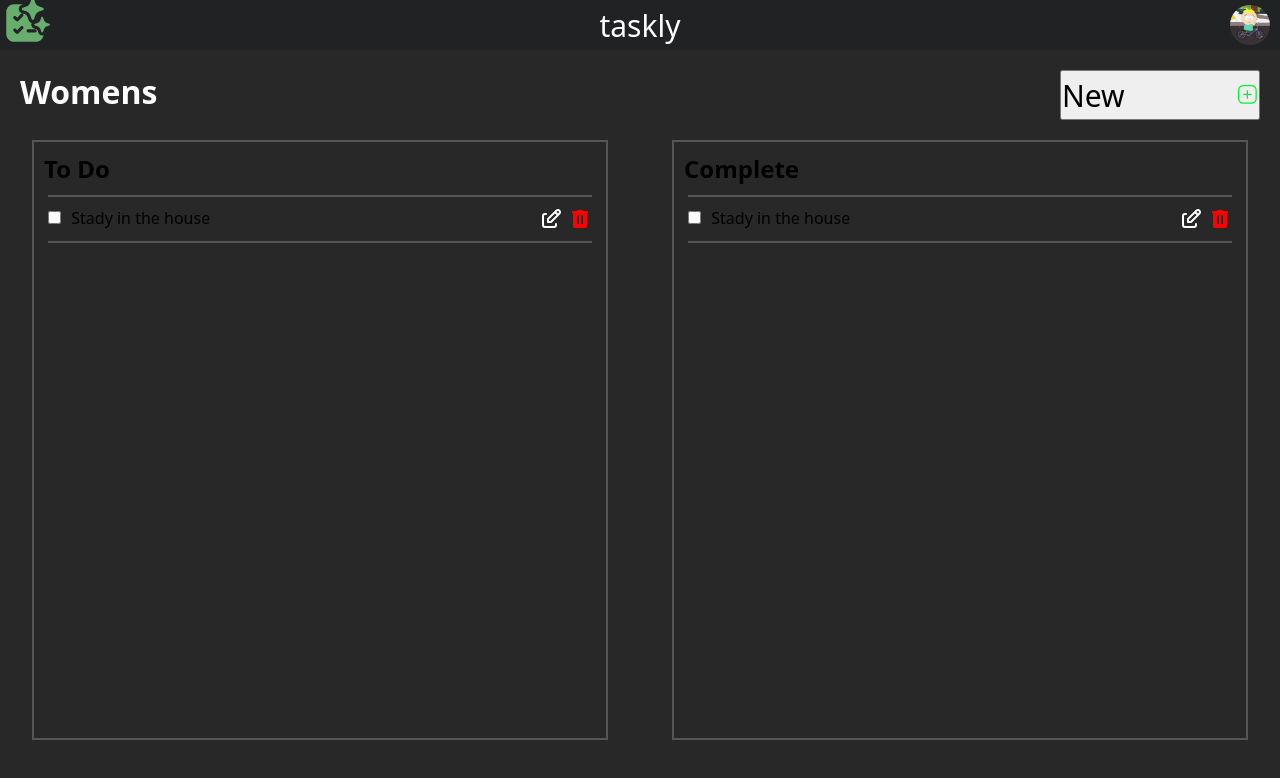
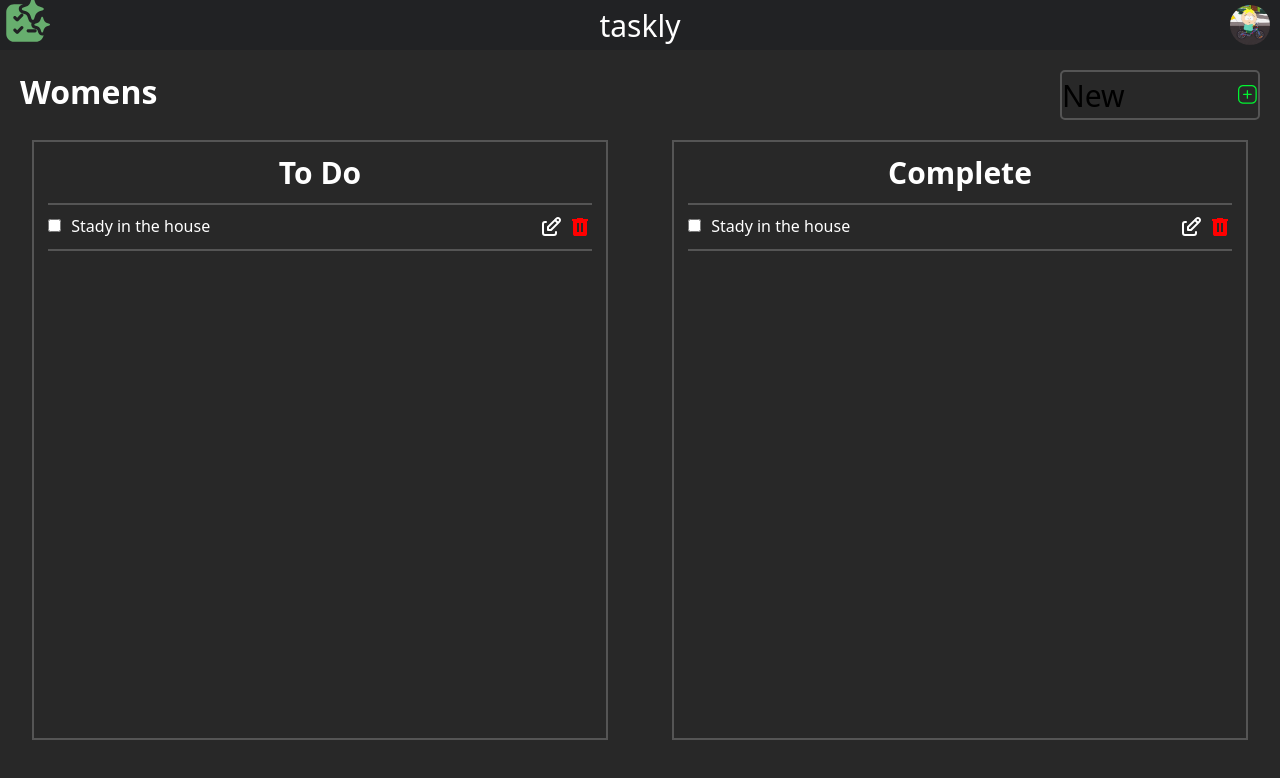
Before and after one commit to DiegoGp227/taskly, a React (Vite) app in the folder frontend/: page /tasks in a window 1280 px wide. Shown: the top 778 px of the page. Built offline with nearby package versions, Linux system fonts and the light colour scheme.

Commit message:
[ fix ] fetch bug fixed

```diff
--- a/frontend/src/components/Auth/Form/Form.tsx
+++ b/frontend/src/components/Auth/Form/Form.tsx
@@ -9,6 +9,9 @@ function Form() {
     console.log(email , password)
      fetch('http://localhost:5000/api/login' , {
       method : 'POST',
+        headers: {
+          "Content-Type": "application/json"
+        },
       body : JSON.stringify({
         email ,
         password
--- a/frontend/src/components/Task/NewTask/style.module.css
+++ b/frontend/src/components/Task/NewTask/style.module.css
@@ -4,6 +4,9 @@
     display: flex;
     justify-content: space-between;
     align-items: center;
+    background-color: var(--background-color-black);
+    border-radius: var(--border-radius);
+    border: 2px solid var(--border-color);
 }
 
 .p {
--- a/frontend/src/components/Task/TaskList/TaskList.tsx
+++ b/frontend/src/components/Task/TaskList/TaskList.tsx
@@ -1,27 +1,27 @@
 import DeleteTask from "../DeleteTask/DeleteTask";
 import EditTask from "../EditTask/EditTask";
-import type { StatusTasks } from "../../../types/task.types";
+// import type { StatusTasks } from "../../../types/task.types";
 import style from "./style.module.css";
 
 
 interface TaskListProps {
   title: string;
-  tasks: StatusTasks[];
+  tasks: number;
 }
 
 
-function TaskList ({ title }: TaskListProps) {
+function TaskList ({ title, tasks }: TaskListProps) {
   return (
     <section className={style.taskSection}>
       <div className={style.titleDiv}>
-        <h2>{title}</h2>
+        <h2 className={style.title} >{title}</h2>
       </div>
       <div className={style.taskContainer}>
         <div className={style.taskDiv}>
           <div className={style.divText}>
             <form action="send">
-              <input type="checkbox" id="task1" className={style.checkbox} />
-              <label htmlFor="task1">Stady in the house</label>
+              <input type="checkbox" id={`task${tasks}`} className={style.checkbox} />
+              <label htmlFor={`task${tasks}`} className={style.labelText} >Stady in the house</label>
             </form>
           </div>
           <div className={style.configurationDiv}>
--- a/frontend/src/components/Task/TaskList/style.module.css
+++ b/frontend/src/components/Task/TaskList/style.module.css
@@ -11,6 +11,13 @@
 
 .titleDiv {
     margin: 10px;
+    display: flex;
+    justify-content: center;
+}
+
+.title {
+    font-size: 30px;
+    color: var(--font-color-white);
 }
 
 .taskDiv {
@@ -23,6 +30,10 @@
     border-bottom: 2px solid var(--border-color);
 }
 
+.labelText {
+    color: var(--font-color-white);
+}
+
 .checkbox {
     margin-right: 10px;
 }
--- a/frontend/src/pages/Tasks/TasksPage.tsx
+++ b/frontend/src/pages/Tasks/TasksPage.tsx
@@ -17,8 +17,8 @@ function TaskPage() {
           </div>
         </section>
         <div className={style.divTaks} >
-            <TaskList title="To Do" tasks={[]} />
-            <TaskList title="Complete" tasks={[]} />
+            <TaskList title="To Do" tasks={1} />
+            <TaskList title="Complete" tasks={2} />
         </div>
       </main>
     </>
```
Also changed, not shown: 2 other files (tests, documents, lock files or other folders).
